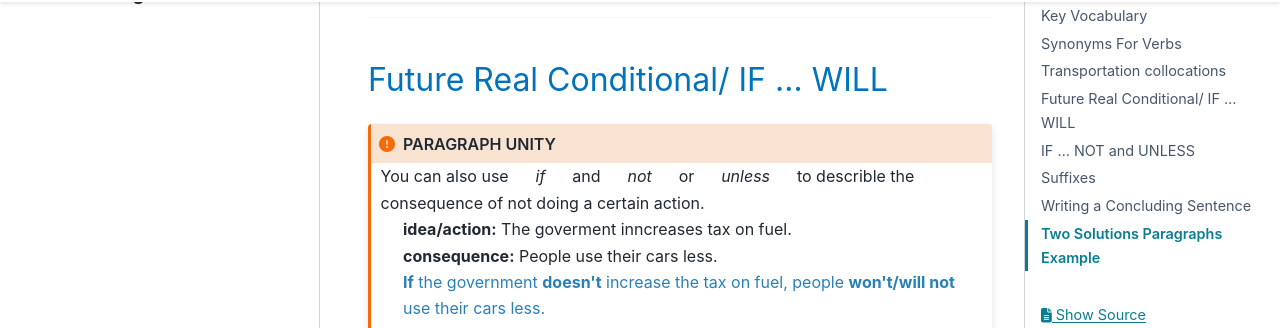
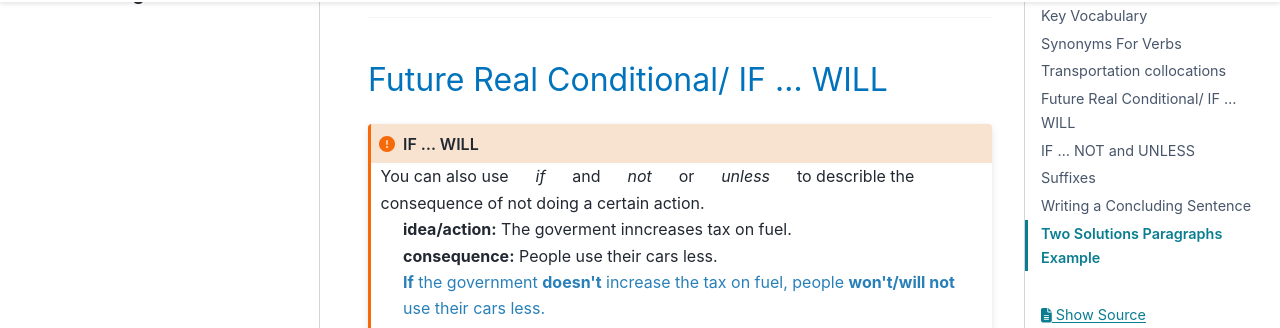
Before and after one commit to vpa24/ESL-47---Intermediate-Low-Integrated-Reading-Writing, a Sphinx documentation site: the page built from docs/source/unit3.md, in a window 1280 px wide and 900 px high, scrolled down 4021 px. Shown: the part 126-454 px from the top of the window. Built offline with Sphinx 7.4.7 and the PyData theme 0.15.4, drawn with Linux system fonts in a browser that asks for light colours.

Commit message:
change title

`````diff
--- a/docs/source/unit3.md
+++ b/docs/source/unit3.md
@@ -121,7 +121,7 @@
 
 ## Future Real Conditional/ IF ... WILL
 
-````{admonition} PARAGRAPH UNITY
+````{admonition} IF ... WILL
 :class: important
 
 ```{raw} html
`````
